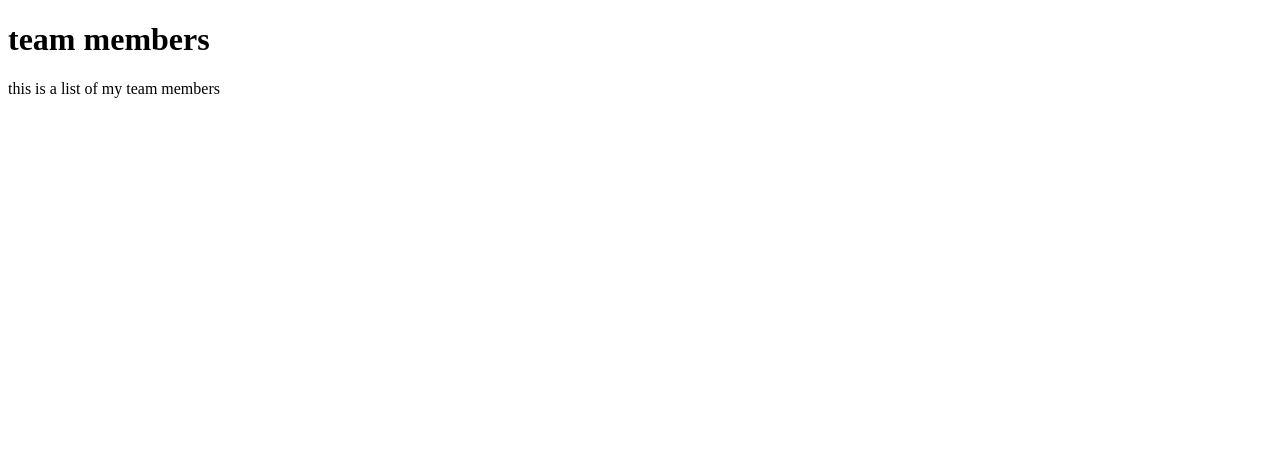
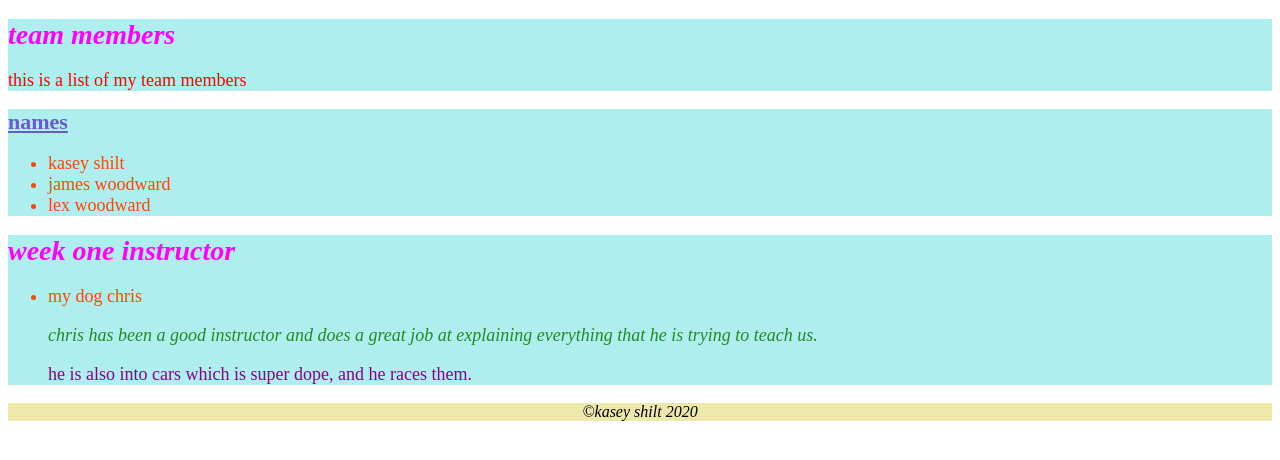
Before and after one commit to kaseyshilt/FED1StudioProject, a plain HTML site: page WebApplication1/Team.html in a window 1280 px wide. Drawn offline with Linux system fonts and the light colour scheme.

Commit message:
final commit

```diff
--- a/WebApplication1/Team.html
+++ b/WebApplication1/Team.html
@@ -3,15 +3,49 @@
 <head>
     <meta charset="utf-8" />
     <title>kaseys team page</title>
+    <link href="css/custom.css"rel="stylesheet" />
 </head>
 <body>
     <header>
         <h1>
             team members
         </h1>
-        <p>
+        <p class="team-members">
             this is a list of my team members
         </p>
     </header>
+    <header>
+        <h2>
+        names
+        </h2>
+            <ul>
+                <li>
+                    kasey shilt
+                </li>
+                <li>
+                    james woodward
+                </li>
+                <li>
+                    lex woodward
+                </li>
+            </ul>
+    </header>
+    <header>
+        <h1>week one instructor</h1>
+            <ul>
+                <li>
+                    my dog chris
+                </li>
+                <p class="chris">
+                    chris has been a good instructor and does a great job at explaining everything that he is trying to teach us.
+                </p>
+                <p class="cars">
+                    he is also into cars which is super dope, and he races them.
+                </p>
+            </ul>
+    </header>
+    <footer>
+        &copy;kasey shilt 2020
+    </footer>
 </body>
 </html>
--- /dev/null
+++ b/WebApplication1/css/custom.css
@@ -0,0 +1,62 @@
+header{
+    background-color:paleturquoise;
+    font-size:18px;
+}
+
+main{
+    background-color:thistle;
+}
+
+h1{
+    color:darkblue;
+    font-size:28px;
+    font:italic;
+}
+
+h2{
+    text-decoration:underline;
+    font-size:22px;
+    font-weight:bold;
+    color: slateblue;
+}
+
+aside h2{
+    background-color:burlywood;
+    color:lightblue;
+    text-decoration:none;
+}
+
+header h1{
+    color:magenta;
+    font-style:italic;
+}
+
+footer{
+    font-style:italic;
+    background-color:palegoldenrod;
+    text-align:center;
+
+}
+
+.team-members{
+    color:red;
+}
+
+li{
+    color:orangered;
+}
+
+article{
+    background-color:lawngreen;
+    font-weight:bold;
+    border:2px solid black;
+}
+
+.chris{
+    color:forestgreen;
+    font-style:italic;
+}
+
+.cars{
+    color:darkmagenta;
+}
```
Also changed, not shown: WebApplication1/Classes.html (+22 -0 lines), WebApplication1/Contact.html (+26 -2 lines), WebApplication1/index.html (+29 -2 lines), 1 other file.
